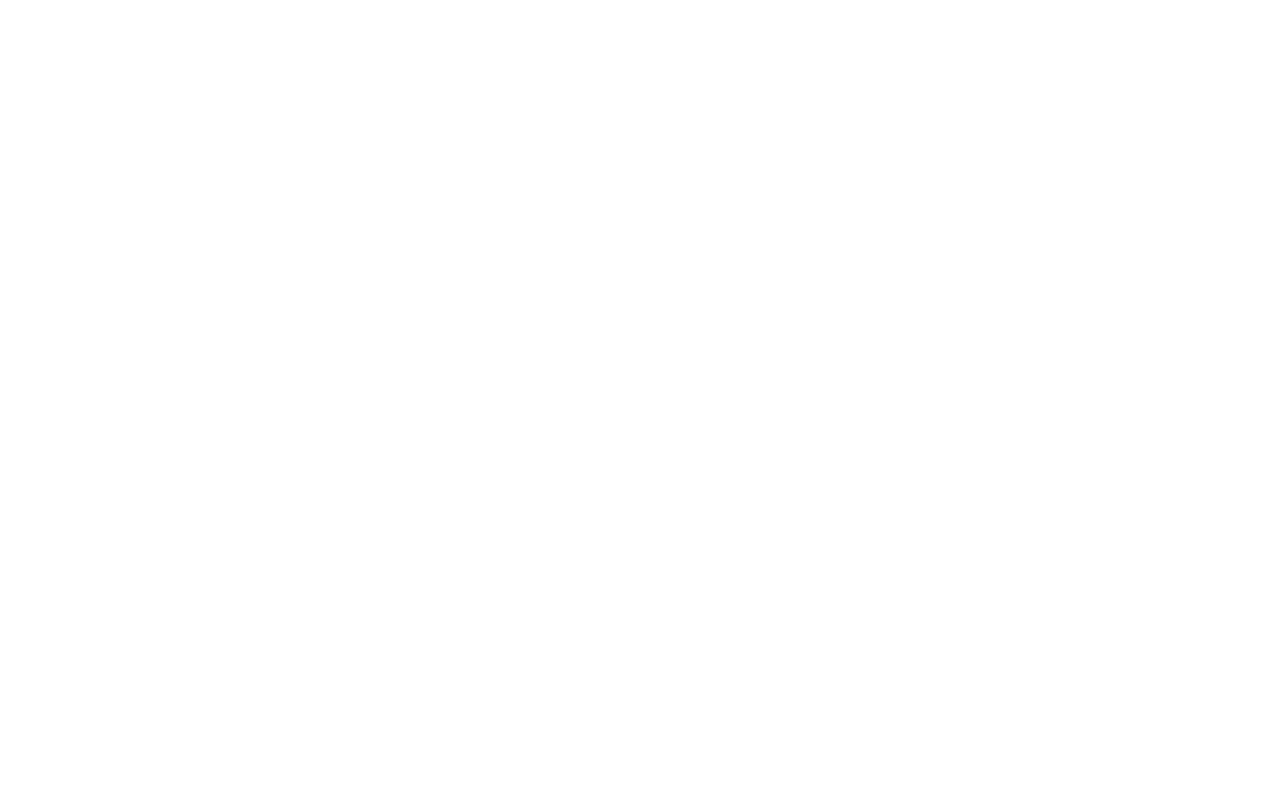
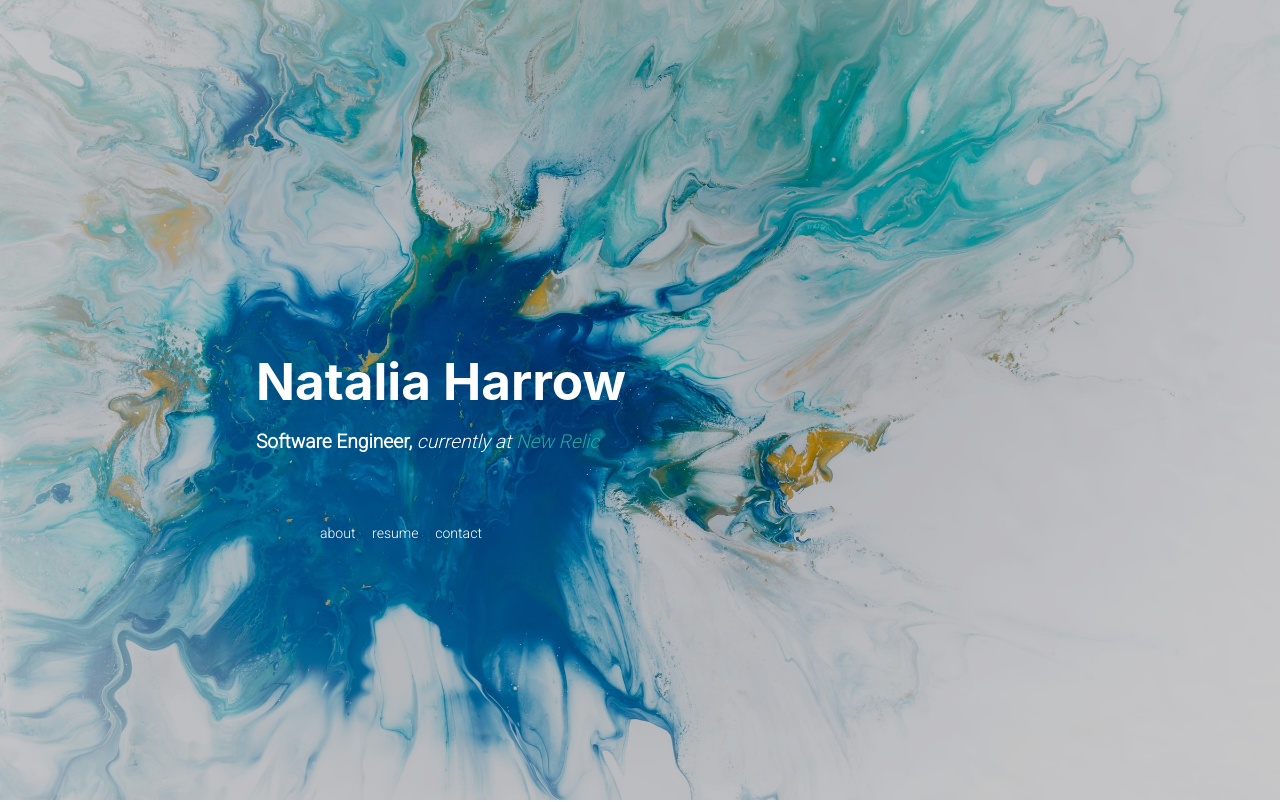
Before and after one commit to nataliaharrow/nataliaharrow, a React (Create React App) app: page / in a window 1280 px wide. Before the commit this address had no page. Shown: the top 802 px of the page. Built offline with nearby package versions, Linux system fonts and the light colour scheme.

Commit message:
Fixed routing

```diff
--- a/package.json
+++ b/package.json
@@ -15,6 +15,7 @@
     "react": "^17.0.2",
     "react-dom": "^17.0.2",
     "react-router-dom": "^6.2.1",
+    "react-router-hash-link": "^2.4.3",
     "react-scripts": "4.0.3",
     "web-vitals": "^1.1.2"
   },
--- a/src/Main.js
+++ b/src/Main.js
@@ -9,9 +9,9 @@
 const Main = () => (
     <Routes>
       <Route exact path='/' element={<App/>}/>
-      <Route exact path="/about" element={<About/>}/>
-      <Route exact path="/contact" element={<Contact/>}/>
-      <Route exact path="/resume" element={<Resume/>}/>
+      <Route exact path="#about" element={<About/>}/>
+      <Route exact path="#contact" element={<Contact/>}/>
+      <Route exact path="#resume" element={<Resume/>}/>
     </Routes>
 )
 
--- a/src/components/Welcome.js
+++ b/src/components/Welcome.js
@@ -2,6 +2,7 @@
 import '../App.css';
 import './Welcome.css';
 import { makeStyles } from '@material-ui/core/styles';
+import { HashLink as Link } from 'react-router-hash-link';
 
 const useStyles = makeStyles({
     bullet: {
@@ -25,11 +26,11 @@
                 <b>Software Engineer,</b> <i>currently at<mark className="blue"> <a href="https://newrelic.com/" target="_blank" rel="noreferrer" className="slide-left-right"> New Relic</a></mark></i>
             </p>
             <p className='menu'>
-                <a href="/#about" className="slide-left-right-white"> about </a>
+                <Link to="#about" className="slide-left-right-white"> about </Link>
                 {bull}
-                <a href="/#resume" className="slide-left-right-white"> resume </a>
+                <Link to="#resume" className="slide-left-right-white"> resume </Link>
                 {bull}
-                <a href="/#contact" className="slide-left-right-white"> contact </a>
+                <Link to="#contact" className="slide-left-right-white"> contact </Link>
             </p>
         </div>
     );
--- a/src/index.js
+++ b/src/index.js
@@ -8,7 +8,7 @@
 ReactDOM.render(
   <BrowserRouter basename={process.env.PUBLIC_URL}>
     <Routes>
-      <Route path="/personal-website/" element={ <Main /> }>
+      <Route path="*" element={ <Main /> }>
       </Route>
     </Routes>
   </BrowserRouter>,
```
Also changed, not shown: 1 other file (tests, documents, lock files or other folders).
